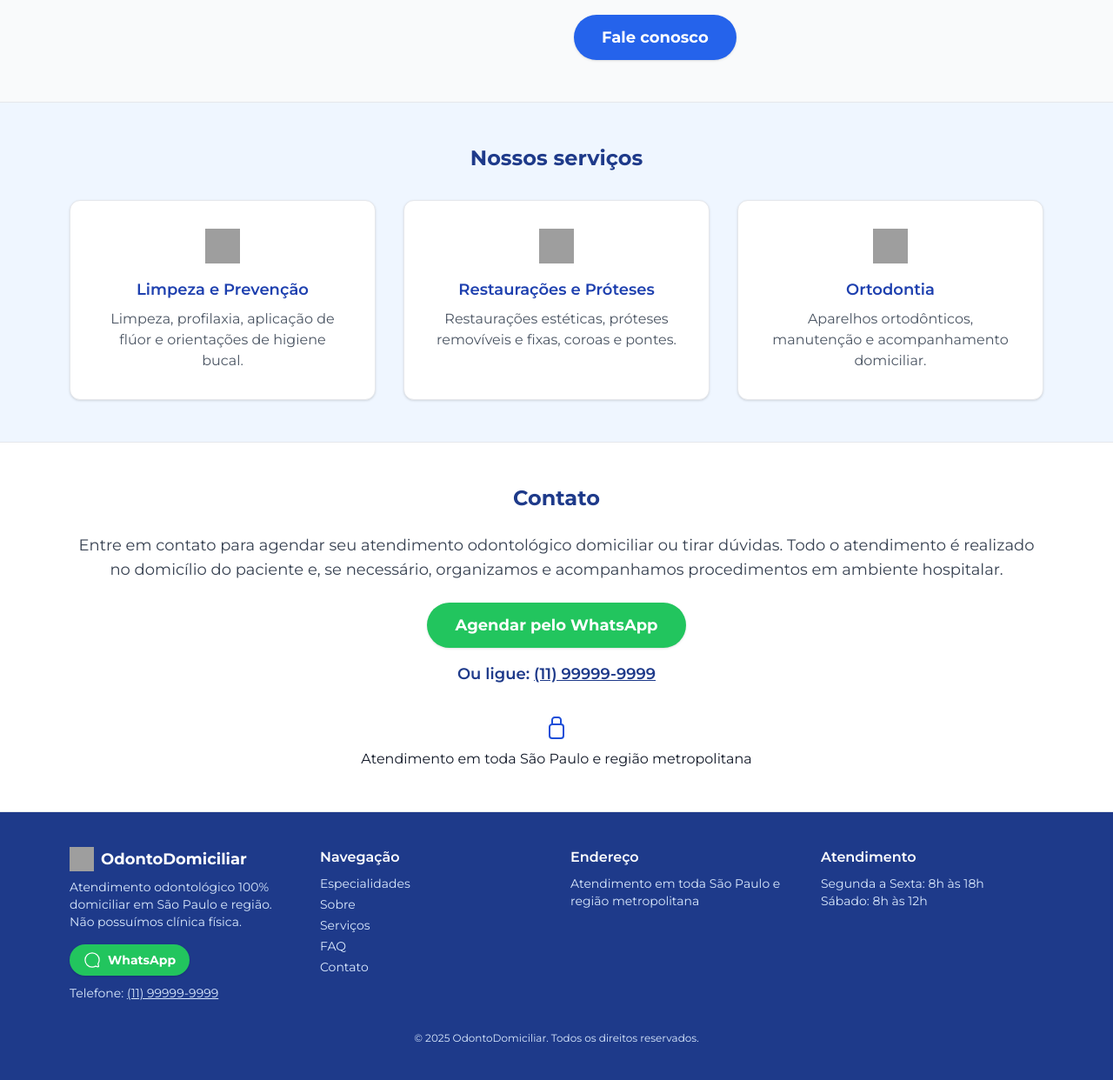
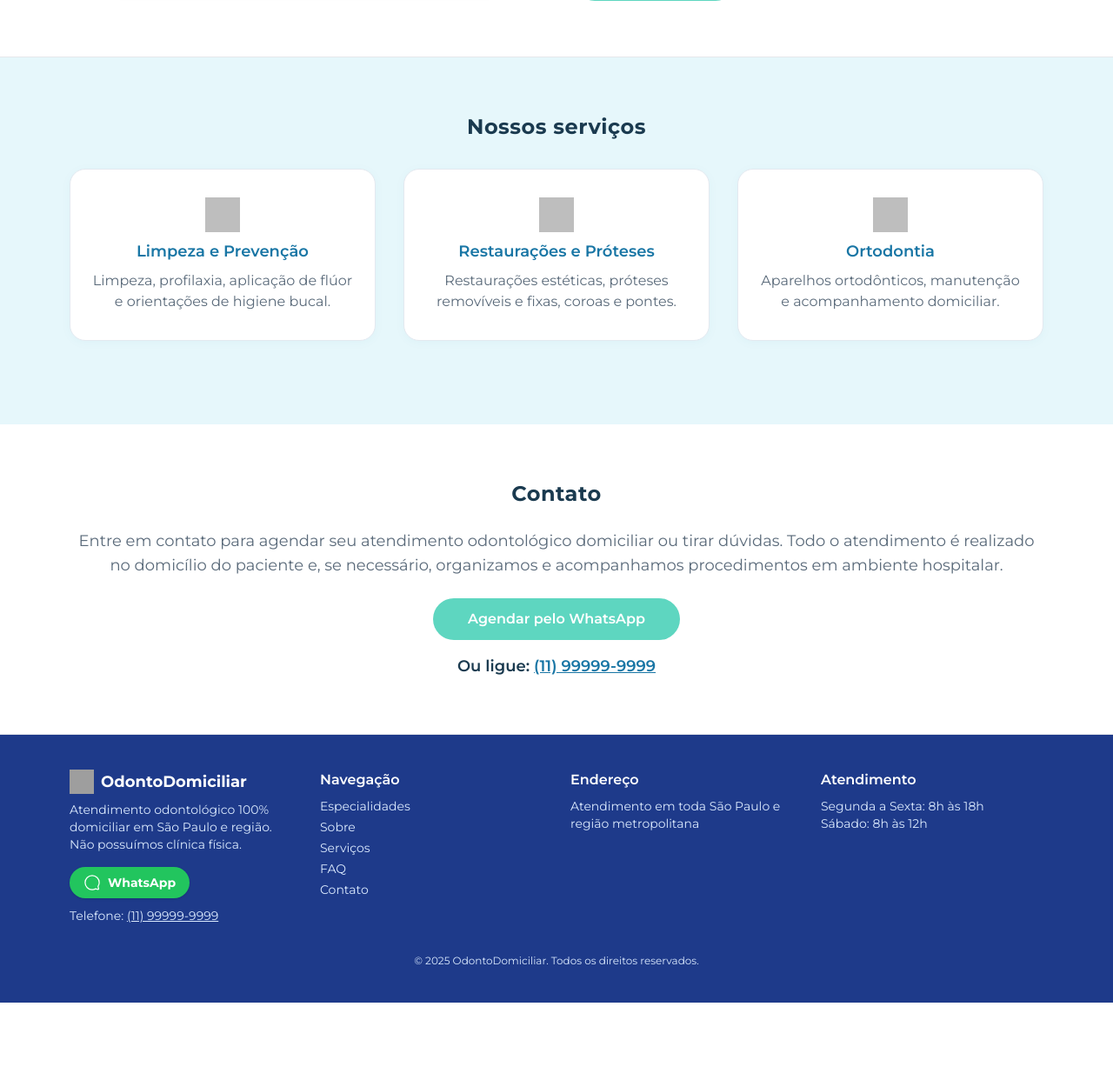
Before and after one commit to wesleystoss/clinica-odontologica, a PHP site: page /home.php in a window 1280 px wide. Shown: the part 2405-3647 px from the top of the page at 87% size. After the commit the page ends 3558 px from the top, so only its background shows below. Run offline with PHP 8.4, Linux system fonts and the light colour scheme; some libraries are stand-ins or nearby versions; grey boxes are pictures that could not be loaded.

Commit message:
muda o tema do site

```diff
--- a/app/Views/home.php
+++ b/app/Views/home.php
@@ -16,8 +16,135 @@
     <link rel="icon" type="image/png" href="https://img.icons8.com/ios-filled/50/4F46E5/tooth.png">
     <script src="https://cdn.tailwindcss.com"></script>
     <link href="https://fonts.googleapis.com/css2?family=Montserrat:wght@400;600;700&display=swap" rel="stylesheet">
-    <style>body { font-family: 'Montserrat', sans-serif; }
-    html { scroll-behavior: smooth; }
+    <style>
+      body { font-family: 'Montserrat', sans-serif; background: #F5F8FA; }
+      html { scroll-behavior: smooth; }
+      .modelo-title { color: #1A3A4F; font-weight: 700; letter-spacing: 0.5px; }
+      .modelo-card {
+        background: #fff;
+        border-radius: 18px;
+        box-shadow: 0 2px 12px 0 rgba(25,118,165,0.04);
+        border: 1px solid #E3E9F0;
+        padding: 2rem 1.5rem;
+        margin-bottom: 2rem;
+      }
+      .modelo-btn {
+        background: #1976A5;
+        color: #fff;
+        border-radius: 24px;
+        font-weight: 600;
+        padding: 0.75rem 2.5rem;
+        transition: background 0.2s;
+        box-shadow: none;
+        display: inline-block;
+        font-size: 1rem;
+      }
+      .modelo-btn:hover { background: #14577c; }
+      .modelo-btn-green {
+        background: #5ED6C0;
+        color: #fff;
+        border-radius: 24px;
+        font-weight: 600;
+        padding: 0.75rem 2.5rem;
+        transition: background 0.2s;
+        box-shadow: none;
+        display: inline-block;
+        font-size: 1rem;
+      }
+      .modelo-btn-green:hover { background: #4FC3A1; }
+      .modelo-icon {
+        width: 40px; height: 40px; margin-bottom: 0.5rem;
+        filter: grayscale(1) brightness(1.2);
+      }
+      .modelo-faq-box {
+        background: #fff;
+        border-radius: 14px;
+        border: 1px solid #E3E9F0;
+        padding: 1.5rem 1rem;
+        margin-bottom: 1.5rem;
+        box-shadow: 0 2px 8px 0 rgba(25,118,165,0.04);
+      }
+      .hero-bg {
+        min-height: 100vh;
+        height: 100vh;
+        background: radial-gradient(circle at 0% 0%, rgba(25,118,165,0.97) 0%, rgba(25,118,165,0.7) 30%, rgba(25,118,165,0.0) 60%), url('/img/hero.jpg');
+        background-size: cover;
+        /* background-position: 120% center; */
+        display: flex;
+        align-items: flex-end;
+        justify-content: flex-start;
+        position: relative;
+      }
+      .hero-content {
+        position: relative;
+        z-index: 2;
+        max-width: 500px;
+        text-align: left;
+        color: #fff;
+        margin-left: 17vw;
+        margin-bottom: 22vh;
+        background: rgba(25,60,100,0.82);
+        border-radius: 18px;
+        padding: 2.2rem 1.5rem 2.2rem 1.2rem;
+        box-shadow: 0 2px 12px 0 rgba(25,118,165,0.10);
+      }
+      @media (max-width: 900px) {
+        .hero-content {
+          margin: 0 auto 0 auto;
+          max-width: 100vw;
+          padding: 2rem 1rem;
+        }
+        .hero-bg {
+          justify-content: center;
+          align-items: center;
+        }
+      }
+      .hero-title {
+        font-size: 2.8rem;
+        font-weight: 800;
+        line-height: 1.1;
+        margin-bottom: 1.2rem;
+      }
+      .hero-highlight {
+        color: #5ED6C0;
+      }
+      .hero-subtitle {
+        font-size: 1.25rem;
+        margin: 1.5rem 0 2rem 0;
+        color: #F5F8FA;
+        font-weight: 500;
+      }
+      .hero-btn {
+        font-size: 1.1rem;
+        display: inline-flex;
+        align-items: center;
+        gap: 0.5rem;
+        background: #1976A5;
+        color: #fff;
+        border-radius: 24px;
+        font-weight: 600;
+        padding: 0.85rem 2.5rem;
+        transition: background 0.2s;
+        box-shadow: 0 2px 8px 0 rgba(25,118,165,0.10);
+        border: none;
+        margin-top: 0.5rem;
+      }
+      .hero-btn:hover {
+        background: #14577c;
+        color: #fff;
+      }
+      .hero-btn svg {
+        width: 1.4em;
+        height: 1.4em;
+        fill: #5ED6C0;
+      }
+      .hero-trust {
+        margin-top: 2rem;
+        font-size: 1rem;
+        color: #E6F7FB;
+        font-weight: 500;
+        letter-spacing: 0.5px;
+      }
     </style>
 </head>
 <body class="bg-gray-100 text-gray-900">
@@ -42,130 +169,118 @@
             </a>
         </div>
     </header>
-    <main class="pt-[60px] pb-[0px]">
+    <main class="pt-[60px] pb-0">
     <!-- Hero -->
-    <section class="relative w-full min-h-[800px] flex items-center justify-center bg-blue-900 border-b py-0" style="background: url('https://images.unsplash.com/photo-1681939278218-a755fb2bf2d3?q=80&w=1470&auto=format&fit=crop&ixlib=rb-4.1.0&ixid=M3wxMjA3fDB8MHxwaG90by1wYWdlfHx8fGVufDB8fHx8fA%3D%3D') center/cover no-repeat; background-attachment: fixed;">
-        <div class="absolute inset-0 bg-blue-900/70"></div>
-        <div class="relative z-10 max-w-6xl mx-auto flex flex-col md:flex-row items-center gap-10 px-4 py-40 w-full">
-            <div class="flex-1">
-                <h1 class="text-4xl md:text-5xl font-extrabold text-white mb-4 drop-shadow">Odontologia domiciliar em São Paulo</h1>
-                <p class="text-lg text-blue-100 mb-6 drop-shadow">Atendimento odontológico no conforto da sua casa. Todos os procedimentos são realizados no domicílio do paciente e, caso haja necessidade de ambiente hospitalar, nós mesmos organizamos e acompanhamos todo o processo para você.</p>
-                <a href="https://wa.me/5511999999999?text=Olá!%20Quero%20agendar%20um%20atendimento%20odontológico%20domiciliar." target="_blank" class="inline-block bg-green-500 hover:bg-green-600 text-white font-bold py-3 px-8 rounded-full shadow transition text-lg">Agende pelo WhatsApp</a>
-                <p class="mt-4 text-sm text-blue-100">Atendimento em São Paulo e região metropolitana</p>
-            </div>
-        </div>
+    <section class="hero-bg border-b">
+      <div class="hero-content">
+        <h1 class="hero-title">
+          Odontologia domiciliar <br>
+          <span class="hero-highlight">em São Paulo</span>
+        </h1>
+        <p class="hero-subtitle">
+          Atendimento odontológico profissional no conforto da sua casa.
+        </p>
+        <a href="https://wa.me/5511999999999?text=Olá!%20Quero%20agendar%20um%20atendimento%20odontológico%20domiciliar." target="_blank" class="hero-btn">
+          <svg viewBox="0 0 32 32"><path d="M16 3C9.373 3 4 8.373 4 15c0 2.637.86 5.13 2.49 7.23L4.06 28.44a1 1 0 0 0 1.25 1.25l6.21-2.43A11.96 11.96 0 0 0 16 27c6.627 0 12-5.373 12-12S22.627 3 16 3zm0 22c-1.77 0-3.5-.36-5.09-1.07a1 1 0 0 0-.82-.03l-4.36 1.71 1.71-4.36a1 1 0 0 0-.03-.82A9.96 9.96 0 0 1 6 15c0-5.514 4.486-10 10-10s10 4.486 10 10-4.486 10-10 10zm5.29-7.71-2.29-.66a1 1 0 0 0-.95.21l-1.27 1.04a7.97 7.97 0 0 1-3.79-3.79l1.04-1.27a1 1 0 0 0 .21-.95l-.66-2.29A1 1 0 0 0 13 8h-2A2 2 0 0 0 9 10c0 4.962 4.038 9 9 9a2 2 0 0 0 2-2v-2a1 1 0 0 0-.71-.96z"/></svg>
+          Agende pelo WhatsApp
+        </a>
+        <p class="hero-trust">+500 atendimentos realizados</p>
+      </div>
     </section>
     <!-- Especialidades -->
-    <section id="especialidades" class="bg-blue-50 border-b py-12">
+    <section id="especialidades" class="py-16 bg-white">
         <div class="max-w-6xl mx-auto px-4">
-            <h2 class="text-2xl font-bold text-blue-900 text-center mb-8">Especialidades</h2>
-            <div class="grid grid-cols-2 md:grid-cols-6 gap-6 justify-items-center">
-                <div class="flex flex-col items-center">
-                    <img src="https://img.icons8.com/ios-filled/50/4F46E5/tooth.png" class="w-8 h-8 mb-2"/>
-                    <span class="text-blue-900 text-sm font-semibold">Dentística</span>
+            <h2 class="text-2xl font-bold modelo-title text-center mb-8">Especialidades</h2>
+            <div class="grid grid-cols-2 md:grid-cols-4 gap-8 justify-items-center">
+                <div class="modelo-card flex flex-col items-center">
+                    <img src="https://img.icons8.com/ios/50/1976A5/tooth.png" class="modelo-icon"/>
+                    <span class="text-[#1A3A4F] text-base font-semibold">Dentística</span>
                 </div>
-                <div class="flex flex-col items-center">
-                    <img src="https://img.icons8.com/ios-filled/50/4F46E5/dental-braces.png" class="w-8 h-8 mb-2"/>
-                    <span class="text-blue-900 text-sm font-semibold">Ortodontia</span>
+                <div class="modelo-card flex flex-col items-center">
+                    <img src="https://img.icons8.com/ios/50/1976A5/dental-braces.png" class="modelo-icon"/>
+                    <span class="text-[#1A3A4F] text-base font-semibold">Ortodontia</span>
                 </div>
-                <div class="flex flex-col items-center">
-                    <img src="https://img.icons8.com/ios-filled/50/4F46E5/baby-bottle.png" class="w-8 h-8 mb-2"/>
-                    <span class="text-blue-900 text-sm font-semibold">Odontopediatria</span>
+                <div class="modelo-card flex flex-col items-center">
+                    <img src="https://img.icons8.com/ios/50/1976A5/baby-bottle.png" class="modelo-icon"/>
+                    <span class="text-[#1A3A4F] text-base font-semibold">Odontopediatria</span>
                 </div>
-                <div class="flex flex-col items-center">
-                    <img src="https://img.icons8.com/ios-filled/50/4F46E5/dental-implant.png" class="w-8 h-8 mb-2"/>
-                    <span class="text-blue-900 text-sm font-semibold">Implantodontia</span>
-                </div>
-                <div class="flex flex-col items-center">
-                    <img src="https://img.icons8.com/ios-filled/50/4F46E5/toothache.png" class="w-8 h-8 mb-2"/>
-                    <span class="text-blue-900 text-sm font-semibold">Endodontia</span>
-                </div>
-                <div class="flex flex-col items-center">
-                    <img src="https://img.icons8.com/ios-filled/50/4F46E5/dental-crown.png" class="w-8 h-8 mb-2"/>
-                    <span class="text-blue-900 text-sm font-semibold">Prótese</span>
+                <div class="modelo-card flex flex-col items-center">
+                    <img src="https://img.icons8.com/ios/50/1976A5/dental-implant.png" class="modelo-icon"/>
+                    <span class="text-[#1A3A4F] text-base font-semibold">Implantodontia</span>
                 </div>
             </div>
         </div>
     </section>
     <!-- FAQ -->
-    <section id="faq" class="bg-white border-b py-12">
+    <section id="faq" class="py-16 bg-[#E6F7FB]">
         <div class="max-w-4xl mx-auto px-4">
-            <h2 class="text-2xl font-bold text-blue-900 text-center mb-8">Perguntas Frequentes</h2>
-            <div class="space-y-6">
-                <div class="border rounded-lg p-4 bg-blue-50">
-                    <h3 class="font-semibold text-blue-800 mb-2">Como funciona o atendimento odontológico domiciliar?</h3>
-                    <p class="text-gray-700">O atendimento é realizado na residência do paciente, com equipamentos portáteis e toda a segurança necessária. Procedimentos são feitos no conforto do lar, exceto os que exigem ambiente hospitalar.</p>
-                </div>
-                <div class="border rounded-lg p-4 bg-blue-50">
-                    <h3 class="font-semibold text-blue-800 mb-2">Quais regiões são atendidas?</h3>
-                    <p class="text-gray-700">Atendemos toda a cidade de São Paulo e região metropolitana. Consulte disponibilidade para sua localidade.</p>
-                </div>
-                <div class="border rounded-lg p-4 bg-blue-50">
-                    <h3 class="font-semibold text-blue-800 mb-2">Quais especialidades estão disponíveis em domicílio?</h3>
-                    <p class="text-gray-700">Oferecemos dentística, ortodontia, odontopediatria, implantodontia, endodontia e prótese, entre outros serviços. Consulte para casos específicos.</p>
-                </div>
-                <div class="border rounded-lg p-4 bg-blue-50">
-                    <h3 class="font-semibold text-blue-800 mb-2">Como agendar uma consulta?</h3>
-                    <p class="text-gray-700">O agendamento é feito exclusivamente pelo WhatsApp, clicando no botão disponível no site, ou se preferir, ligue para <span class='font-semibold'>(11) 99999-9999</span>.</p>
-                </div>
+            <h2 class="text-2xl font-bold modelo-title text-center mb-8">Perguntas Frequentes</h2>
+            <div class="modelo-faq-box">
+                <h3 class="font-semibold" style="color:#1976A5">Como funciona o atendimento odontológico domiciliar?</h3>
+                <p class="text-[#5A6A7A]">O atendimento é realizado na residência do paciente, com equipamentos portáteis e toda a segurança necessária. Procedimentos são feitos no conforto do lar, exceto os que exigem ambiente hospitalar.</p>
+            </div>
+            <div class="modelo-faq-box">
+                <h3 class="font-semibold" style="color:#1976A5">Quais regiões são atendidas?</h3>
+                <p class="text-[#5A6A7A]">Atendemos toda a cidade de São Paulo e região metropolitana. Consulte disponibilidade para sua localidade.</p>
+            </div>
+            <div class="modelo-faq-box">
+                <h3 class="font-semibold" style="color:#1976A5">Quais especialidades estão disponíveis em domicílio?</h3>
+                <p class="text-[#5A6A7A]">Oferecemos dentística, ortodontia, odontopediatria, implantodontia, endodontia e prótese, entre outros serviços. Consulte para casos específicos.</p>
+            </div>
+            <div class="modelo-faq-box">
+                <h3 class="font-semibold" style="color:#1976A5">Como agendar uma consulta?</h3>
+                <p class="text-[#5A6A7A]">O agendamento é feito exclusivamente pelo WhatsApp, clicando no botão disponível no site, ou se preferir, ligue para <span class='font-semibold'>(11) 99999-9999</span>.</p>
             </div>
         </div>
     </section>
     <!-- Sobre -->
-    <section id="sobre" class="bg-gray-50 border-b py-12">
+    <section id="sobre" class="bg-white border-b py-16">
         <div class="max-w-6xl mx-auto flex flex-col md:flex-row items-center gap-10 px-4">
-            <div class="flex-1">
-                <img src="https://images.unsplash.com/photo-1609207825181-52d3214556dd?q=80&w=1470&auto=format&fit=crop&ixlib=rb-4.1.0&ixid=M3wxMjA3fDB8MHxwaG90by1wYWdlfHx8fGVufDB8fHx8fA%3D%3D" alt="Atendimento odontológico domiciliar" class="rounded-xl shadow-md w-full max-w-lg object-cover border border-gray-200">
+            <div class="flex-1 flex justify-center items-center">
+                <img src="https://images.unsplash.com/photo-1609207825181-52d3214556dd?auto=format&fit=crop&w=600&q=80" alt="Atendimento odontológico domiciliar" class="rounded-xl shadow w-full max-w-md object-cover border border-gray-200">
             </div>
             <div class="flex-1 text-center md:text-left">
-                <h2 class="text-2xl font-bold mb-4 text-blue-900">Sobre o atendimento</h2>
-                <p class="mb-6 text-gray-700 text-lg">
-                    O atendimento é <span class="font-semibold text-blue-800">100% domiciliar</span>: todos os procedimentos são realizados na casa do paciente, com conforto, privacidade e segurança. Não possuímos clínica física, levando toda a estrutura necessária até você.<br><br>
-                    Nossa equipe é formada por profissionais experientes, preparados para atender pessoas de todas as idades, especialmente idosos, pacientes com mobilidade reduzida ou acamados, e famílias que buscam comodidade.<br><br>
-                    Utilizamos equipamentos portáteis modernos, garantindo higiene e qualidade em todos os procedimentos. Caso algum tratamento exija ambiente hospitalar, organizamos o encaminhamento de forma segura e responsável, sempre priorizando o atendimento domiciliar.<br><br>
-                    Nosso compromisso é proporcionar uma experiência humanizada, respeitando as necessidades de cada paciente e facilitando o acesso à saúde bucal sem sair de casa.
+                <h2 class="text-2xl font-bold modelo-title mb-4">Sobre o atendimento</h2>
+                <p class="mb-6 text-[#5A6A7A] text-lg">
+                    Atendimento <span style="color:#1976A5;font-weight:600">100% domiciliar</span> com equipe experiente, tecnologia portátil e foco em pacientes com mobilidade reduzida.<br><br>
+                    Segurança, privacidade e comodidade para todas as idades.<br><br>
+                    Caso necessário, organizamos encaminhamento hospitalar de forma segura e responsável.
                 </p>
-                <a href="#contato" class="inline-block bg-blue-600 hover:bg-blue-700 text-white font-bold py-3 px-8 rounded-full shadow transition text-lg">Fale conosco</a>
+                <a href="#contato" class="modelo-btn-green">Fale conosco</a>
             </div>
         </div>
     </section>
     <!-- Serviços -->
-    <section id="servicos" class="bg-blue-50 border-b py-12">
+    <section id="servicos" class="py-16 bg-[#E6F7FB]">
         <div class="max-w-6xl mx-auto px-4">
-            <h2 class="text-2xl font-bold text-blue-900 text-center mb-8">Nossos serviços</h2>
+            <h2 class="text-2xl font-bold modelo-title text-center mb-8">Nossos serviços</h2>
             <div class="grid md:grid-cols-3 gap-8">
-                <div class="bg-white p-8 rounded-xl shadow text-center flex flex-col items-center border border-gray-200">
-                    <img src="https://img.icons8.com/ios-filled/50/4F46E5/tooth.png" class="w-10 h-10 mb-4"/>
-                    <h3 class="font-semibold text-lg mb-2 text-blue-800">Limpeza e Prevenção</h3>
-                    <p class="text-gray-600">Limpeza, profilaxia, aplicação de flúor e orientações de higiene bucal.</p>
+                <div class="modelo-card text-center flex flex-col items-center">
+                    <img src="https://img.icons8.com/ios/50/1976A5/tooth.png" class="modelo-icon"/>
+                    <h3 class="font-semibold text-lg mb-2" style="color:#1976A5">Limpeza e Prevenção</h3>
+                    <p class="text-[#5A6A7A]">Limpeza, profilaxia, aplicação de flúor e orientações de higiene bucal.</p>
                 </div>
-                <div class="bg-white p-8 rounded-xl shadow text-center flex flex-col items-center border border-gray-200">
-                    <img src="https://img.icons8.com/ios-filled/50/4F46E5/dental-crown.png" class="w-10 h-10 mb-4"/>
-                    <h3 class="font-semibold text-lg mb-2 text-blue-800">Restaurações e Próteses</h3>
-                    <p class="text-gray-600">Restaurações estéticas, próteses removíveis e fixas, coroas e pontes.</p>
+                <div class="modelo-card text-center flex flex-col items-center">
+                    <img src="https://img.icons8.com/ios/50/1976A5/dental-crown.png" class="modelo-icon"/>
+                    <h3 class="font-semibold text-lg mb-2" style="color:#1976A5">Restaurações e Próteses</h3>
+                    <p class="text-[#5A6A7A]">Restaurações estéticas, próteses removíveis e fixas, coroas e pontes.</p>
                 </div>
-                <div class="bg-white p-8 rounded-xl shadow text-center flex flex-col items-center border border-gray-200">
-                    <img src="https://img.icons8.com/ios-filled/50/4F46E5/dental-braces.png" class="w-10 h-10 mb-4"/>
-                    <h3 class="font-semibold text-lg mb-2 text-blue-800">Ortodontia</h3>
-                    <p class="text-gray-600">Aparelhos ortodônticos, manutenção e acompanhamento domiciliar.</p>
+                <div class="modelo-card text-center flex flex-col items-center">
+                    <img src="https://img.icons8.com/ios/50/1976A5/dental-braces.png" class="modelo-icon"/>
+                    <h3 class="font-semibold text-lg mb-2" style="color:#1976A5">Ortodontia</h3>
+                    <p class="text-[#5A6A7A]">Aparelhos ortodônticos, manutenção e acompanhamento domiciliar.</p>
                 </div>
             </div>
         </div>
     </section>
     <!-- Contato -->
-    <section id="contato" class="bg-white py-12">
+    <section id="contato" class="bg-white py-16">
         <div class="max-w-6xl mx-auto text-center px-4">
-            <h2 class="text-2xl font-bold text-blue-900 mb-6">Contato</h2>
-            <p class="mb-6 text-gray-700 text-lg">Entre em contato para agendar seu atendimento odontológico domiciliar ou tirar dúvidas. Todo o atendimento é realizado no domicílio do paciente e, se necessário, organizamos e acompanhamos procedimentos em ambiente hospitalar.</p>
-            <a href="https://wa.me/5511999999999?text=Olá!%20Quero%20agendar%20um%20atendimento%20odontológico%20domiciliar." target="_blank" class="inline-block bg-green-500 hover:bg-green-600 text-white font-bold py-3 px-8 rounded-full shadow transition text-lg">Agendar pelo WhatsApp</a>
+            <h2 class="text-2xl font-bold modelo-title mb-6">Contato</h2>
+            <p class="mb-6 text-[#5A6A7A] text-lg">Entre em contato para agendar seu atendimento odontológico domiciliar ou tirar dúvidas. Todo o atendimento é realizado no domicílio do paciente e, se necessário, organizamos e acompanhamos procedimentos em ambiente hospitalar.</p>
+            <a href="https://wa.me/5511999999999?text=Olá!%20Quero%20agendar%20um%20atendimento%20odontológico%20domiciliar." target="_blank" class="modelo-btn-green">Agendar pelo WhatsApp</a>
             <div class="mt-4 flex flex-col items-center gap-2">
-                <span class="text-blue-900 font-semibold text-lg">Ou ligue: <a href="tel:+5511999999999" class="underline hover:text-blue-700">(11) 99999-9999</a></span>
-            </div>
-            <div class="mt-8 flex flex-col md:flex-row justify-center gap-12">
-                <div class="flex flex-col items-center">
-                    <span class="mb-2"><svg xmlns="http://www.w3.org/2000/svg" fill="none" viewBox="0 0 24 24" stroke-width="1.5" stroke="currentColor" class="w-8 h-8 text-blue-700"><path stroke-linecap="round" stroke-linejoin="round" d="M15.75 9V5.25A2.25 2.25 0 0013.5 3h-3A2.25 2.25 0 008.25 5.25V9m7.5 0V5.25A2.25 2.25 0 0013.5 3h-3A2.25 2.25 0 008.25 5.25V9m7.5 0a2.25 2.25 0 012.25 2.25v7.5A2.25 2.25 0 0115.75 21h-7.5A2.25 2.25 0 016 18.75v-7.5A2.25 2.25 0 018.25 9m7.5 0h-7.5" /></svg></span>
-                    <span>Atendimento em toda São Paulo e região metropolitana</span>
-                </div>
+                <span class="text-[#1A3A4F] font-semibold text-lg">Ou ligue: <a href="tel:+5511999999999" class="underline" style="color:#1976A5">(11) 99999-9999</a></span>
             </div>
         </div>
     </section>
```
Also changed, not shown: 2 other files.
